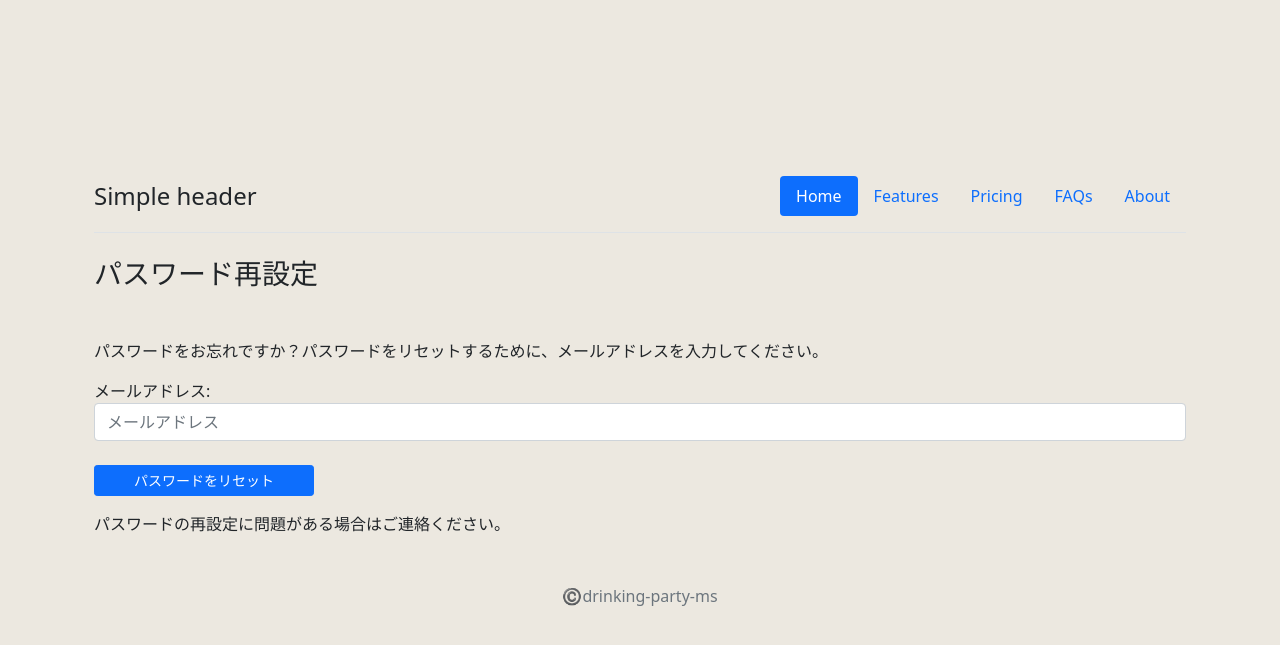
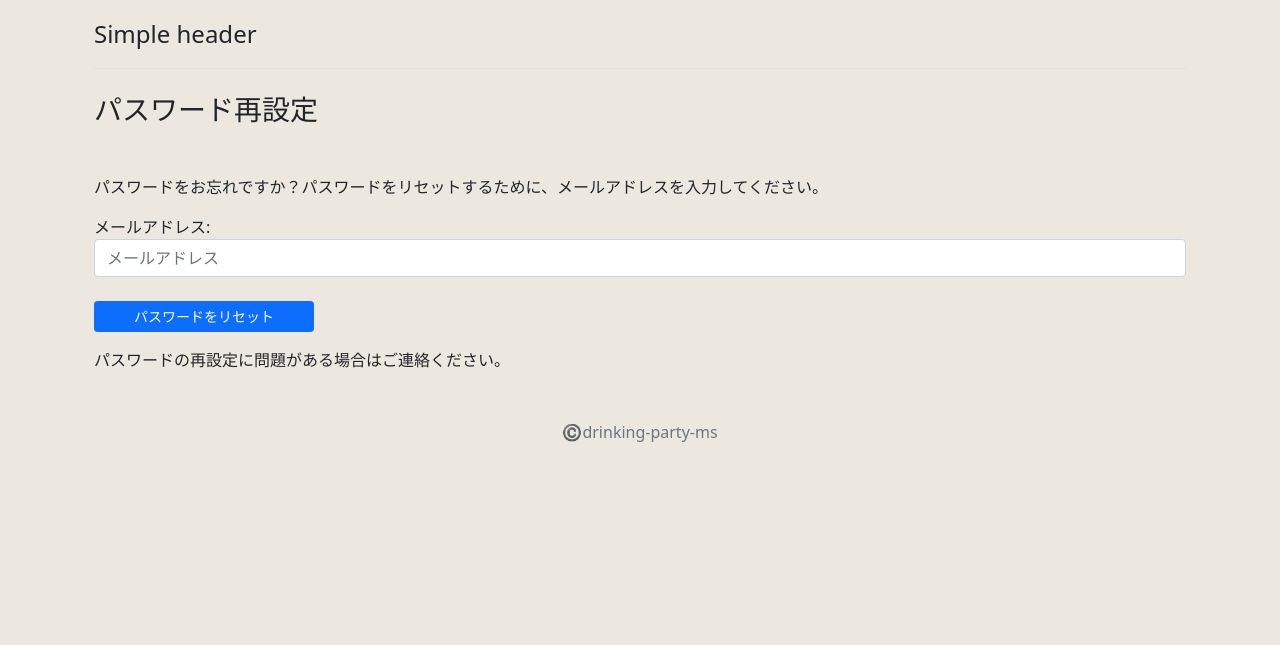
Before and after one commit to hiroaki-com/drinking-party-ms, a Django app: page /accounts/password/reset/ in a window 1280 px wide. Shown: the top 645 px of the page. Run offline with Django 3.2, Linux system fonts and the light colour scheme; some libraries are stand-ins or nearby versions.

Commit message:
update:#159--header-arrange-v3

```diff
--- a/templates/base.html
+++ b/templates/base.html
@@ -24,23 +24,26 @@
   {% block extra_css %}{% endblock %}
 </head>
 
-<body style="background-color:#ece8e0;">
+<body class="pt-0" style="background-color:#ece8e0;">
 
 {# --- header --- #}
 <div class="container">
-  <header class="d-flex flex-wrap justify-content-center py-3 mb-4 border-bottom">
+  <header class="d-flex flex-wrap justify-content-center py-3 mb-4 border-bottom bg-warningz">
     <a href="/" class="d-flex align-items-center mb-3 mb-md-0 me-md-auto text-dark text-decoration-none">
-      <span class="fs-4">Simple header</span>    </a>
+      <span class="fs-4">Simple header</span>
+    </a>
+    {% if user.is_authenticated %}
     <ul class="nav nav-pills">
-      <li class="nav-item"><a href="#" class="nav-link active" aria-current="page">Home</a></li>
-      <li class="nav-item"><a href="#" class="nav-link">Features</a></li>
+      <li class="nav-item"><a href="{% url 'party:index' %}" class="nav-link active" aria-current="page">Home</a></li>
+      <li class="nav-item"><a href="{% url 'party:create_party' %}" class="nav-link">Create</a></li>
       <li class="nav-item"><a href="#" class="nav-link">Pricing</a></li>
       <li class="nav-item"><a href="#" class="nav-link">FAQs</a></li>
-      <li class="nav-item"><a href="#" class="nav-link">About</a></li>
+      <li class="nav-item"><a href="{% url 'account_logout' %}" class="nav-link">Logout</a></li>
+      {% endif %}
     </ul>
   </header>
 </div>
-{% comment %} <nav class="navbar navbar-custom fixed-top mb-2 bg-warning">
+{% comment %} <nav class="navbar navbar-custom fixed-top mb-2 bg-warningz">
   <div class="container">
       <a class="navbar-brand" href="{% url 'party:index' %}"><b>DRPT</b></a>
   </div>
```
